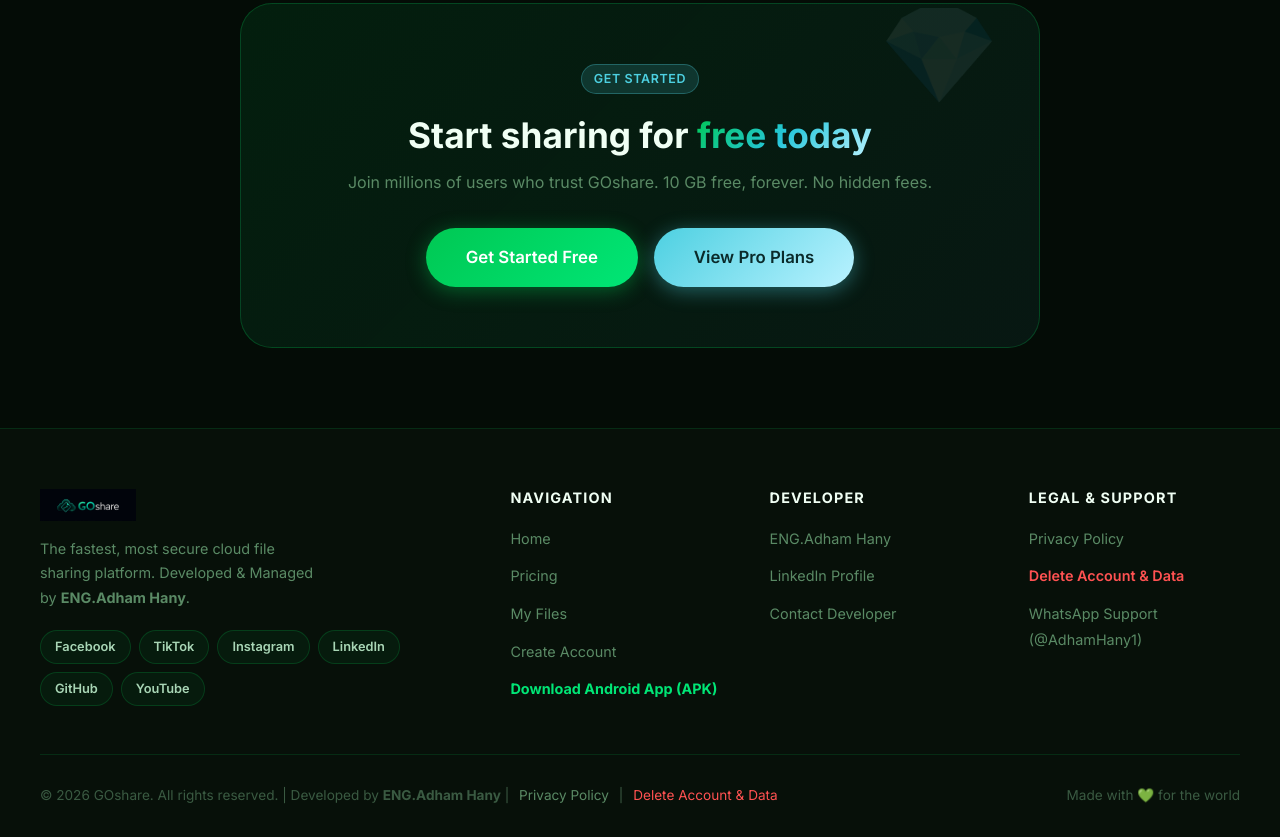
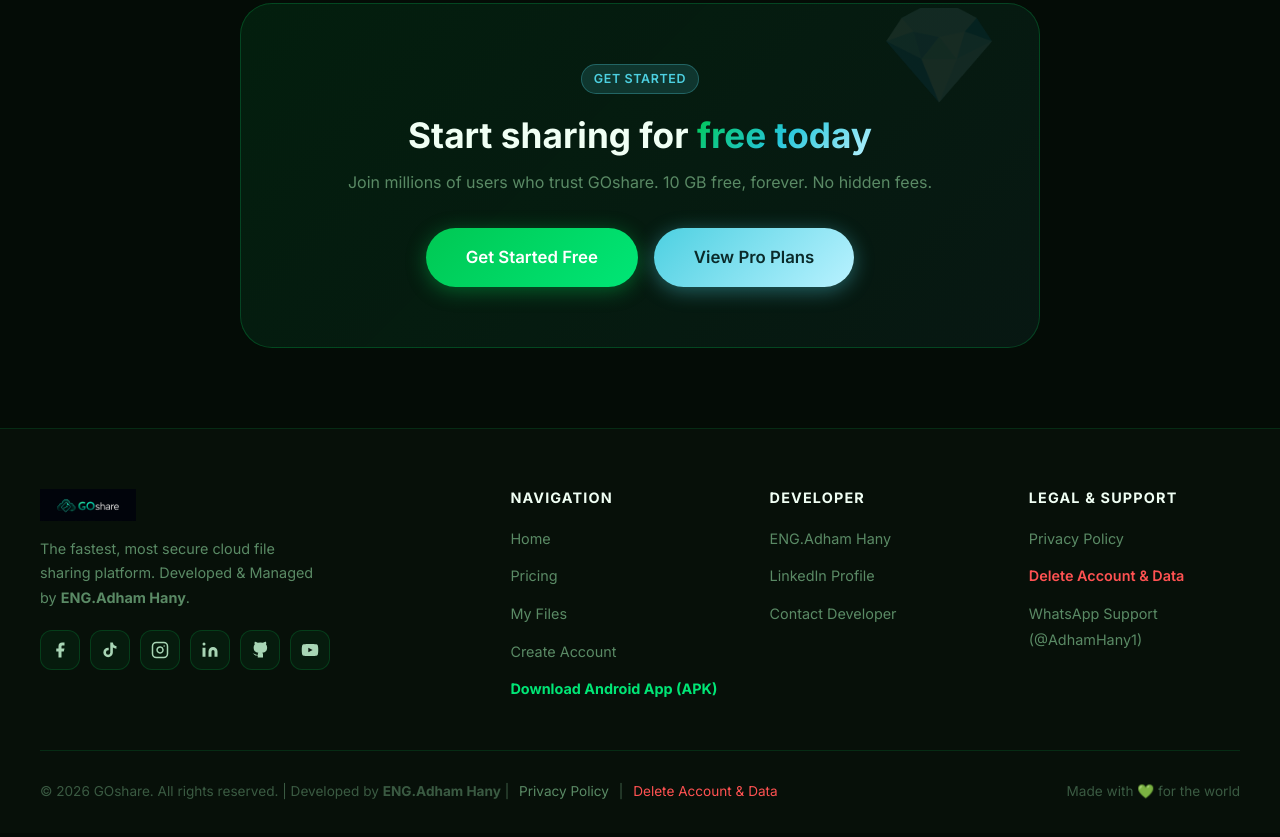
Before and after one commit to AdhamEl-Anany/GOshare, a website: page index.html in a window 1280 px wide. Shown: the part 3086-3923 px from the top of the page. Drawn offline with Linux system fonts and the light colour scheme; no server answers.

Commit message:
fix(footer): replace text social links with clean SVG icon buttons

```diff
--- a/css/style.css
+++ b/css/style.css
@@ -492,31 +492,30 @@
 .footer-socials {
   display: flex;
   flex-wrap: wrap;
-  gap: 8px;
+  gap: 10px;
   margin-top: 20px;
 }
 
 .footer-social-btn {
+  width: 40px;
+  height: 40px;
+  border-radius: var(--radius-md);
+  background: var(--glass-bg);
+  border: 1px solid var(--glass-border);
   display: inline-flex;
   align-items: center;
   justify-content: center;
-  height: 34px;
-  padding: 0 14px;
-  border-radius: var(--radius-full);
-  background: var(--glass-bg);
-  border: 1px solid var(--glass-border);
   color: var(--text-secondary);
-  font-size: 0.8rem;
-  font-weight: 600;
-  white-space: nowrap;
   text-decoration: none;
   transition: var(--transition);
+  flex-shrink: 0;
 }
 .footer-social-btn:hover {
   background: rgba(0,200,83,0.15);
   border-color: var(--green-400);
   color: var(--green-400);
-  transform: translateY(-2px);
+  transform: translateY(-3px);
+  box-shadow: 0 6px 20px rgba(0,200,83,0.2);
 }
 
 .footer-col h4 {
--- a/index.html
+++ b/index.html
@@ -569,12 +569,30 @@
       </a>
       <p>The fastest, most secure cloud file sharing platform. Developed & Managed by <strong>ENG.Adham Hany</strong>.</p>
       <div class="footer-socials">
-        <a href="https://www.facebook.com/share/18zxWztWGU/?mibextid=wwXIfr" target="_blank" class="footer-social-btn" title="Facebook">Facebook</a>
-        <a href="https://www.tiktok.com/@adham_01130?_r=1&_t=ZS-98JYKSfhp2K" target="_blank" class="footer-social-btn" title="TikTok">TikTok</a>
-        <a href="https://www.instagram.com/elanany.adham?igsh=Ymh0bTN0MHp3OWp1&utm_source=qr" target="_blank" class="footer-social-btn" title="Instagram">Instagram</a>
-        <a href="https://www.linkedin.com/in/adham-hany-93878933a?utm_source=share_via&utm_content=profile&utm_medium=member_ios" target="_blank" class="footer-social-btn" title="LinkedIn">LinkedIn</a>
-        <a href="https://github.com/AdhamEl-Anany" target="_blank" class="footer-social-btn" title="GitHub">GitHub</a>
-        <a href="https://www.youtube.com/channel/UCjukCoewJ849qKGY2-csxlw" target="_blank" class="footer-social-btn" title="YouTube">YouTube</a>
+        <!-- Facebook -->
+        <a href="https://www.facebook.com/share/18zxWztWGU/?mibextid=wwXIfr" target="_blank" class="footer-social-btn" title="Facebook">
+          <svg width="18" height="18" viewBox="0 0 24 24" fill="currentColor"><path d="M18 2h-3a5 5 0 0 0-5 5v3H7v4h3v8h4v-8h3l1-4h-4V7a1 1 0 0 1 1-1h3z"/></svg>
+        </a>
+        <!-- TikTok -->
+        <a href="https://www.tiktok.com/@adham_01130?_r=1&_t=ZS-98JYKSfhp2K" target="_blank" class="footer-social-btn" title="TikTok">
+          <svg width="18" height="18" viewBox="0 0 24 24" fill="currentColor"><path d="M19.59 6.69a4.83 4.83 0 0 1-3.77-4.25V2h-3.45v13.67a2.89 2.89 0 0 1-2.88 2.5 2.89 2.89 0 0 1-2.89-2.89 2.89 2.89 0 0 1 2.89-2.89c.28 0 .54.04.79.1V9.01a6.33 6.33 0 0 0-.79-.05 6.34 6.34 0 0 0-6.34 6.34 6.34 6.34 0 0 0 6.34 6.34 6.34 6.34 0 0 0 6.33-6.34V8.69a8.18 8.18 0 0 0 4.78 1.52V6.78a4.85 4.85 0 0 1-1.01-.09z"/></svg>
+        </a>
+        <!-- Instagram -->
+        <a href="https://www.instagram.com/elanany.adham?igsh=Ymh0bTN0MHp3OWp1&utm_source=qr" target="_blank" class="footer-social-btn" title="Instagram">
+          <svg width="18" height="18" viewBox="0 0 24 24" fill="none" stroke="currentColor" stroke-width="2" stroke-linecap="round" stroke-linejoin="round"><rect x="2" y="2" width="20" height="20" rx="5" ry="5"/><path d="M16 11.37A4 4 0 1 1 12.63 8 4 4 0 0 1 16 11.37z"/><line x1="17.5" y1="6.5" x2="17.51" y2="6.5"/></svg>
+        </a>
+        <!-- LinkedIn -->
+        <a href="https://www.linkedin.com/in/adham-hany-93878933a" target="_blank" class="footer-social-btn" title="LinkedIn">
+          <svg width="18" height="18" viewBox="0 0 24 24" fill="currentColor"><path d="M16 8a6 6 0 0 1 6 6v7h-4v-7a2 2 0 0 0-2-2 2 2 0 0 0-2 2v7h-4v-7a6 6 0 0 1 6-6z"/><rect x="2" y="9" width="4" height="12"/><circle cx="4" cy="4" r="2"/></svg>
+        </a>
+        <!-- GitHub -->
+        <a href="https://github.com/AdhamEl-Anany" target="_blank" class="footer-social-btn" title="GitHub">
+          <svg width="18" height="18" viewBox="0 0 24 24" fill="currentColor"><path d="M9 19c-5 1.5-5-2.5-7-3m14 6v-3.87a3.37 3.37 0 0 0-.94-2.61c3.14-.35 6.44-1.54 6.44-7A5.44 5.44 0 0 0 20 4.77 5.07 5.07 0 0 0 19.91 1S18.73.65 16 2.48a13.38 13.38 0 0 0-7 0C6.27.65 5.09 1 5.09 1A5.07 5.07 0 0 0 5 4.77a5.44 5.44 0 0 0-1.5 3.78c0 5.42 3.3 6.61 6.44 7A3.37 3.37 0 0 0 9 18.13V22"/></svg>
+        </a>
+        <!-- YouTube -->
+        <a href="https://www.youtube.com/channel/UCjukCoewJ849qKGY2-csxlw" target="_blank" class="footer-social-btn" title="YouTube">
+          <svg width="18" height="18" viewBox="0 0 24 24" fill="currentColor"><path d="M22.54 6.42a2.78 2.78 0 0 0-1.95-1.96C18.88 4 12 4 12 4s-6.88 0-8.59.46a2.78 2.78 0 0 0-1.95 1.96A29 29 0 0 0 1 12a29 29 0 0 0 .46 5.58A2.78 2.78 0 0 0 3.41 19.6C5.12 20 12 20 12 20s6.88 0 8.59-.46a2.78 2.78 0 0 0 1.95-1.95A29 29 0 0 0 23 12a29 29 0 0 0-.46-5.58z"/><polygon points="9.75 15.02 15.5 12 9.75 8.98 9.75 15.02" fill="#0b1610"/></svg>
+        </a>
       </div>
     </div>
     <div class="footer-col">
--- a/www/css/style.css
+++ b/www/css/style.css
@@ -492,31 +492,30 @@
 .footer-socials {
   display: flex;
   flex-wrap: wrap;
-  gap: 8px;
+  gap: 10px;
   margin-top: 20px;
 }
 
 .footer-social-btn {
+  width: 40px;
+  height: 40px;
+  border-radius: var(--radius-md);
+  background: var(--glass-bg);
+  border: 1px solid var(--glass-border);
   display: inline-flex;
   align-items: center;
   justify-content: center;
-  height: 34px;
-  padding: 0 14px;
-  border-radius: var(--radius-full);
-  background: var(--glass-bg);
-  border: 1px solid var(--glass-border);
   color: var(--text-secondary);
-  font-size: 0.8rem;
-  font-weight: 600;
-  white-space: nowrap;
   text-decoration: none;
   transition: var(--transition);
+  flex-shrink: 0;
 }
 .footer-social-btn:hover {
   background: rgba(0,200,83,0.15);
   border-color: var(--green-400);
   color: var(--green-400);
-  transform: translateY(-2px);
+  transform: translateY(-3px);
+  box-shadow: 0 6px 20px rgba(0,200,83,0.2);
 }
 
 .footer-col h4 {
```
Also changed, not shown: www/index.html (+24 -6 lines).
